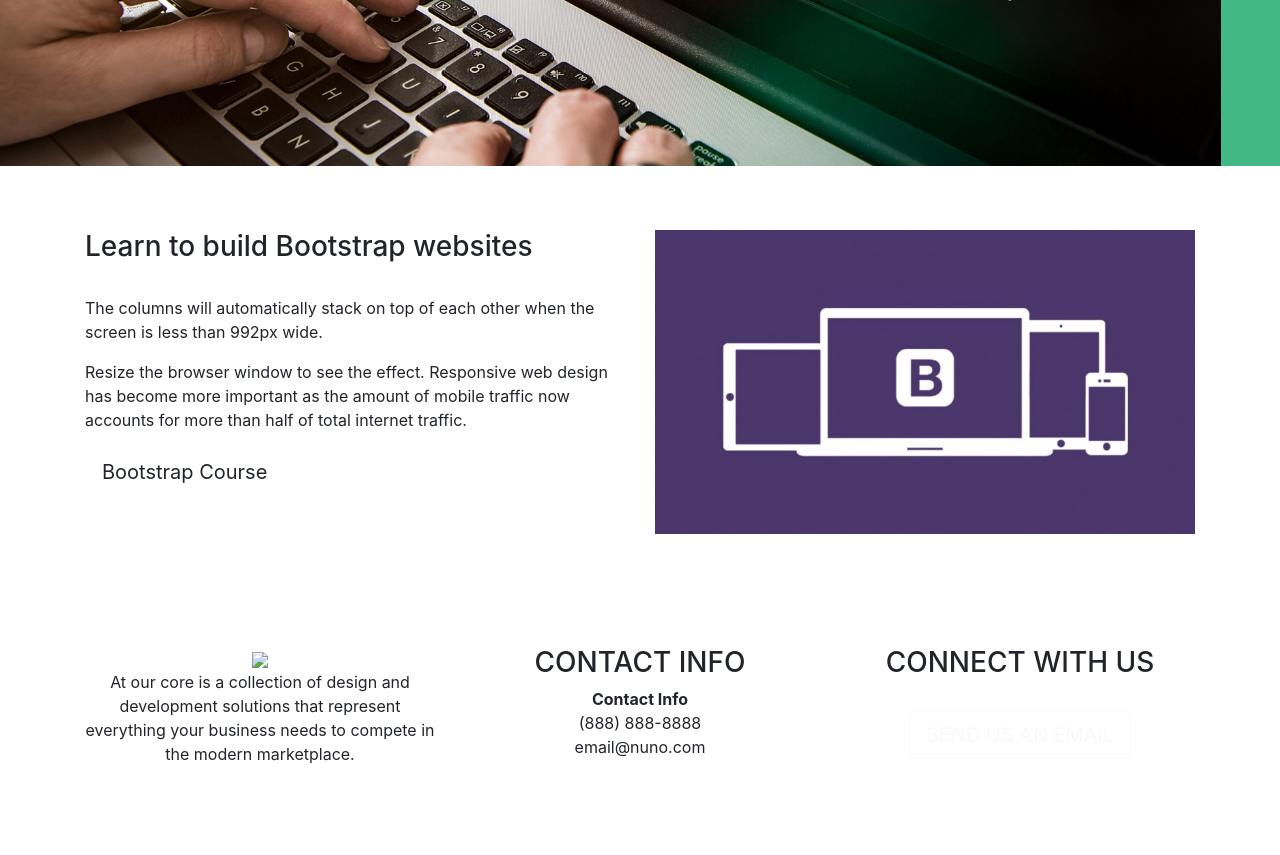
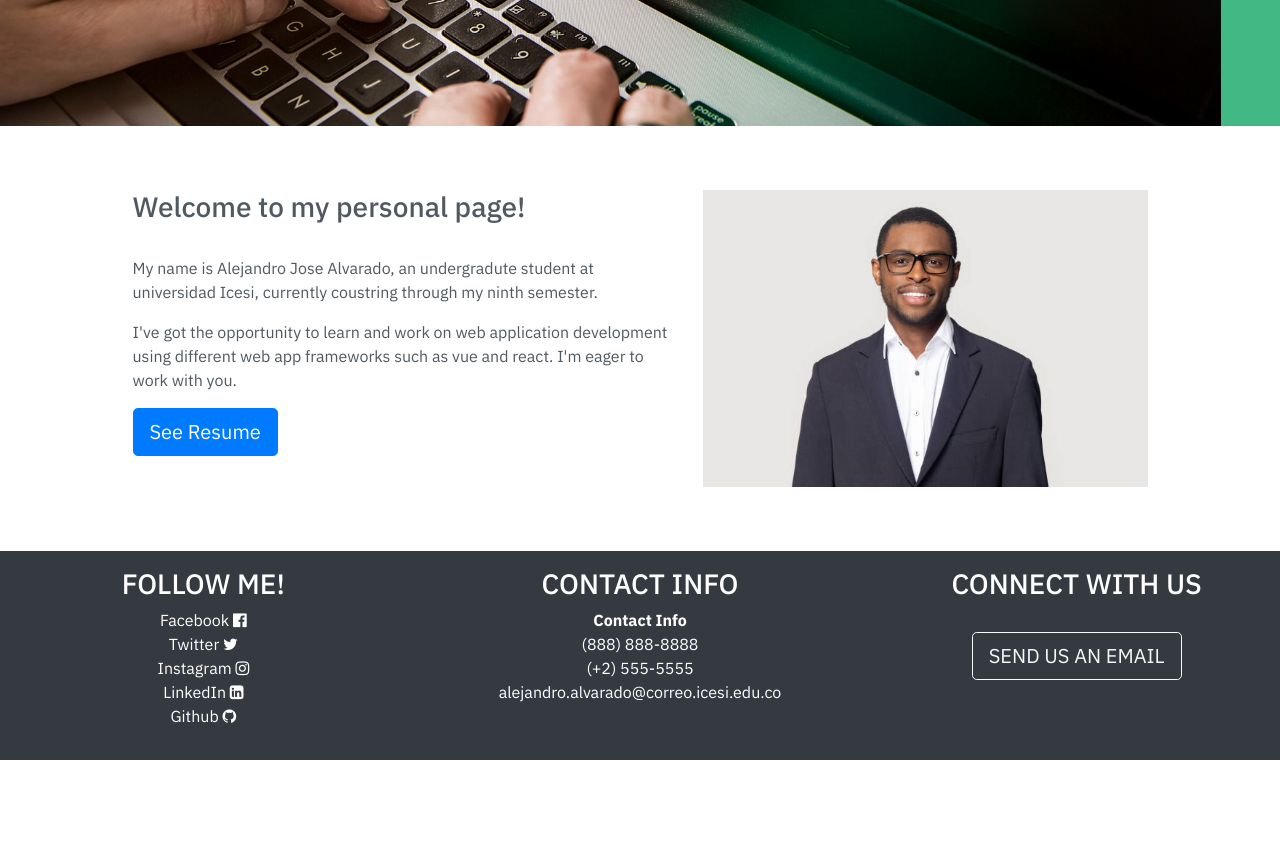
Before and after one commit to AlejoAlvarado/curriculumwebpage, a plain HTML site: page index.html in a window 1280 px wide. Shown: the part 488-1343 px from the top of the page. After the commit the page ends 1248 px from the top, so only its background shows below. Drawn offline with nearby package versions, Linux system fonts and the light colour scheme.

Commit message:
modified footer and second container in index html
Also added the resume.html file.

```diff
--- a/index.html
+++ b/index.html
@@ -13,7 +13,7 @@
 </head>
 
 <body>
-    <nav class="navbar navbar-expand-sm navbar-dark bg-blue py-0">
+    <nav class="navbar navbar-expand-sm navbar-dark bg-blue py-0 fixed-top">
         <div class="container">
             <a class="navbar-brand" href="#">BelcodeResume <i class="fa fa-code" aria-hidden="true"></i>
             </a>
@@ -73,36 +73,57 @@
 
     </div>
 
+
     <div class="container py-3">
         <div class="row justify-content-center py-5">
             <div class="col-lg-6">
-				<h3 class="pb-4">Learn to build Bootstrap websites</h3>
-				<p>The columns will automatically stack on top of each other when the screen is less than 992px wide.</p>
-				<p>Resize the browser window to see the effect. Responsive web design has become more important as the amount of mobile traffic now accounts for more than half of total internet traffic.</p><a class="btn btn-purple btn-lg" href="#">Bootstrap Course</a>
+                <h3 class="pb-4">Welcome to my personal page!</h3>
+                <p>My name is Alejandro Jose Alvarado, an undergradute student at universidad Icesi, currently coustring
+                    through
+                    my ninth semester.</p>
+                <p>I've got the opportunity to learn and work on web application development using different web app
+                    frameworks such as vue and react. I'm eager to work with you.</p><a class="btn btn-primary btn-lg"
+                    href="#">See Resume</a>
             </div>
-			<div class="col-lg-6"><img class="img-fluid" src="imgs/responsive.png"></div>
+
+            <div class="col-lg-5 h-25"><img class="img-fluid" src="imgs/black.jpg"></div>
         </div>
     </div>
 
     <footer>
-		<div class="container">
-			<div class="row text-center py-5">
-				<div class="col-md-4">
-					<img src="img/bootstrap.png">
-					<p>At our core is a collection of design and development solutions that represent everything your business needs to compete in the modern marketplace.</p>
+
+        <div class="row text-center py-3 bg-dark text-white">
+            <div class="col-md-3 ml-auto">
+                <h3 class="text-center">FOLLOW ME!</h3>
+                <p>Facebook <i class="fa fa-facebook-official" aria-hidden="true"></i>
+                    </br>
+                    Twitter <i class="fa fa-twitter" aria-hidden="true"></i>
+                    </br>
+                    Instagram <i class="fa fa-instagram" aria-hidden="true"></i>
+                    </br>
+                    LinkedIn <i class="fa fa-linkedin-square" ref="https://www.linkedin.com/in/alejandroalvaradobar/"
+                        aria-hidden="true"></i>
+                    </br>
+                    Github <i class="fa fa-github" aria-hidden="true"></i>
+
+                </p>
             </div>
-				<div class="col-md-4">
+            <div class="col-md-4 ml-auto">
                 <h3 class="text-center">CONTACT INFO</h3><strong>Contact Info</strong>
                 <p>(888) 888-8888<br>
-					email@nuno.com</p>
+                    (+2) 555-5555<br>
+                    alejandro.alvarado@correo.icesi.edu.co</p>
             </div>
             <div class="col-md-4 pb-5">
                 <h3 class="text-center">CONNECT WITH US</h3><br>
                 <a class="btn btn-outline-light btn-lg" href="#">SEND US AN EMAIL</a>
             </div>
-			</div><!--- End of Row -->
-		</div><!--- End of Container -->
+
+        </div>
+        <!--- End of Container -->
     </footer>
+
+
 
     <script src="https://code.jquery.com/jquery-3.5.1.slim.min.js"
         integrity="sha384-DfXdz2htPH0lsSSs5nCTpuj/zy4C+OGpamoFVy38MVBnE+IbbVYUew+OrCXaRkfj"
--- a/style.css
+++ b/style.css
@@ -1,3 +1,11 @@
+@import url('https://fonts.googleapis.com/css?family=IBM+Plex+Sans:300,400,500,700');
+
+body {
+  overflow-x: hidden;
+  font-family: 'IBM Plex Sans', sans-serif;
+  color: #505962;
+}
+
 .bg-blue{
     background-color: rgb(51, 53, 58);
 }
```
Also changed, not shown: resume.html (added, +11 -0 lines), imgs/black.jpg (added). Lines whose indentation alone changed are shown as unchanged.
